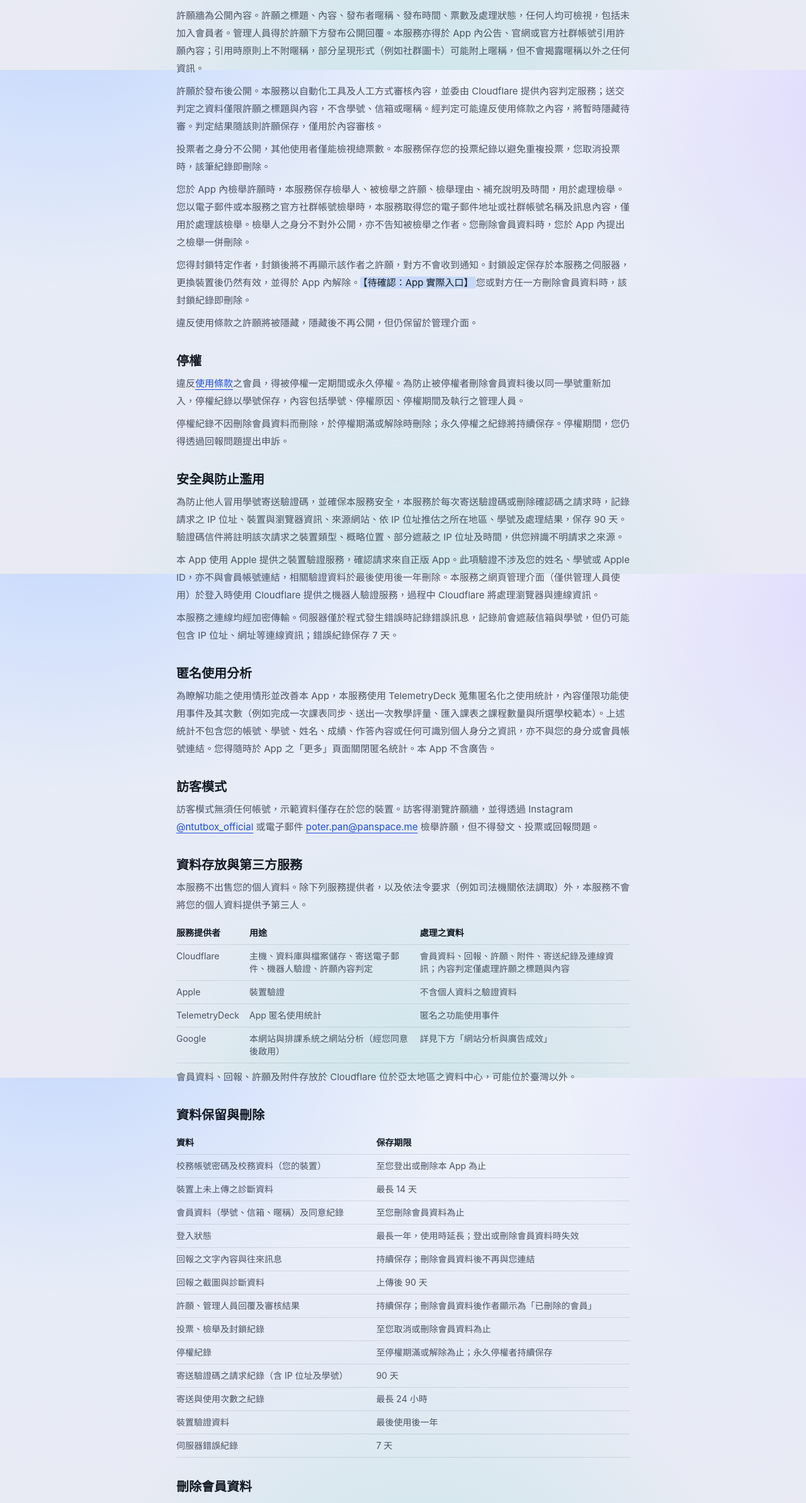
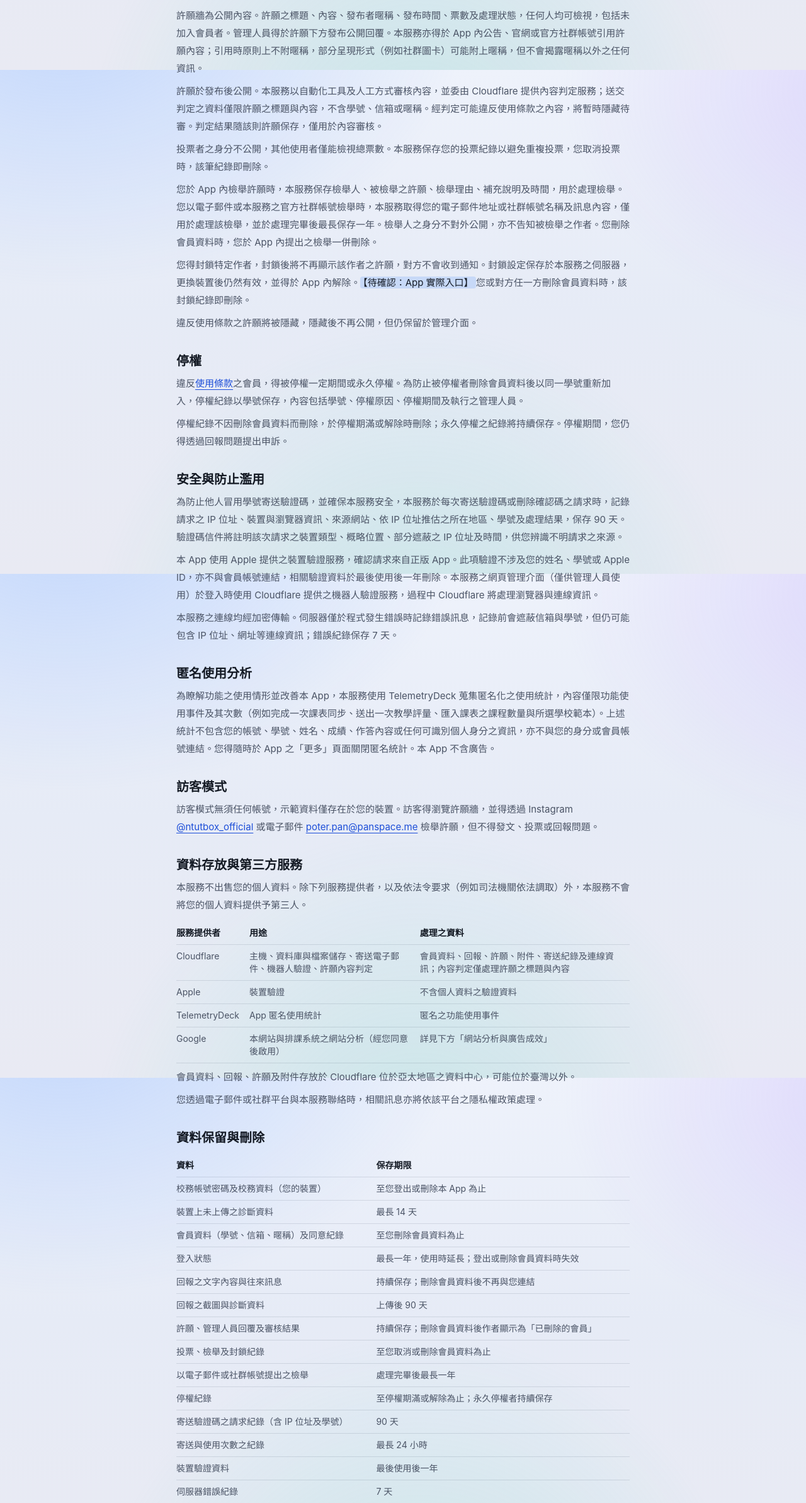
Before and after one commit to poterpan/ntutbox-website, a Next.js app: page /privacy in a window 1280 px wide. Shown: the part 2289-4675 px from the top of the page at 63% size. Built offline with nearby package versions, Linux system fonts and the light colour scheme.

Commit message:
docs(legal): 電子郵件與社群檢舉處理完畢後最長保存一年，聯絡平台依其隱私權政策處理

```diff
--- a/src/content/legal/privacy.ts
+++ b/src/content/legal/privacy.ts
@@ -131,7 +131,7 @@ export const PRIVACY: LegalDocumentContent = {
         },
         {
           type: "p",
-          text: "您於 App 內檢舉許願時，本服務保存檢舉人、被檢舉之許願、檢舉理由、補充說明及時間，用於處理檢舉。您以電子郵件或本服務之官方社群帳號檢舉時，本服務取得您的電子郵件地址或社群帳號名稱及訊息內容，僅用於處理該檢舉。檢舉人之身分不對外公開，亦不告知被檢舉之作者。您刪除會員資料時，您於 App 內提出之檢舉一併刪除。",
+          text: "您於 App 內檢舉許願時，本服務保存檢舉人、被檢舉之許願、檢舉理由、補充說明及時間，用於處理檢舉。您以電子郵件或本服務之官方社群帳號檢舉時，本服務取得您的電子郵件地址或社群帳號名稱及訊息內容，僅用於處理該檢舉，並於處理完畢後最長保存一年。檢舉人之身分不對外公開，亦不告知被檢舉之作者。您刪除會員資料時，您於 App 內提出之檢舉一併刪除。",
         },
         {
           type: "p",
@@ -221,6 +221,10 @@ export const PRIVACY: LegalDocumentContent = {
           type: "p",
           text: "會員資料、回報、許願及附件存放於 Cloudflare 位於亞太地區之資料中心，可能位於臺灣以外。",
         },
+        {
+          type: "p",
+          text: "您透過電子郵件或社群平台與本服務聯絡時，相關訊息亦將依該平台之隱私權政策處理。",
+        },
       ],
     },
     {
@@ -239,6 +243,7 @@ export const PRIVACY: LegalDocumentContent = {
             ["回報之截圖與診斷資料", "上傳後 90 天"],
             ["許願、管理人員回覆及審核結果", "持續保存；刪除會員資料後作者顯示為「已刪除的會員」"],
             ["投票、檢舉及封鎖紀錄", "至您取消或刪除會員資料為止"],
+            ["以電子郵件或社群帳號提出之檢舉", "處理完畢後最長一年"],
             ["停權紀錄", "至停權期滿或解除為止；永久停權者持續保存"],
             ["寄送驗證碼之請求紀錄（含 IP 位址及學號）", "90 天"],
             ["寄送與使用次數之紀錄", "最長 24 小時"],
```
